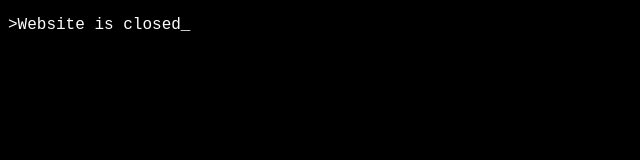
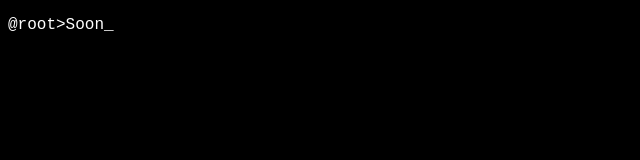
Before and after one commit to Delvercheat/ProjectW, a plain HTML site: page index.html in a window 1280 px wide. Shown: the full height of the page, 0-640 px from the left. Drawn offline with Linux system fonts and the light colour scheme.

Commit message:
Closed Testing branch is soon

```diff
--- a/index.html
+++ b/index.html
@@ -4,6 +4,6 @@
         <title>Project W</title>
     </head>
     <body style="background-color: black;">
-        <p style="background-color: black; font-family: 'Courier New'; color: white;">>Website is closed_</p>
+        <p style="background-color: black; font-family: 'Courier New'; color: white;">@root>Soon_</p>
     </body>
 </html>
```
